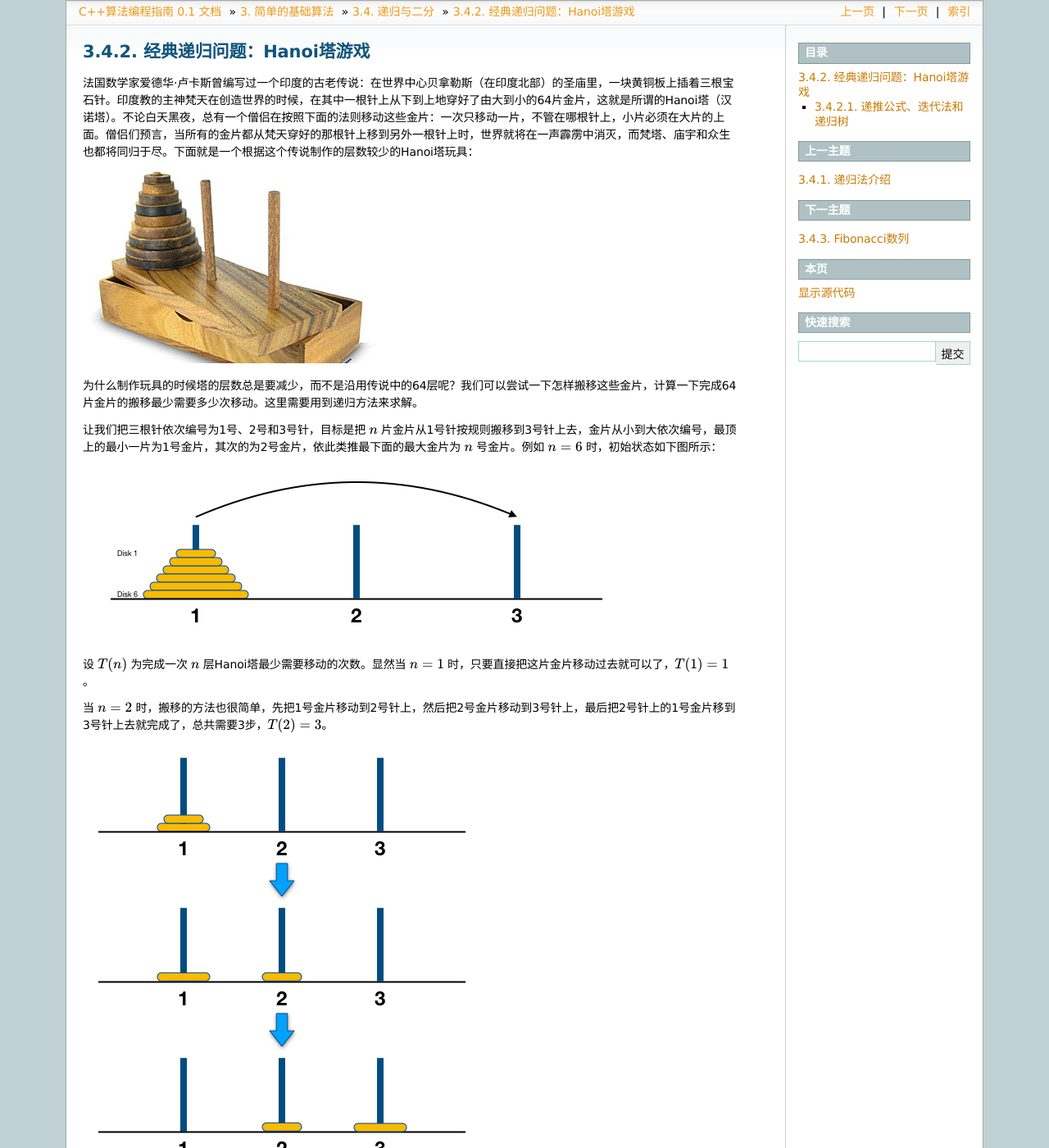
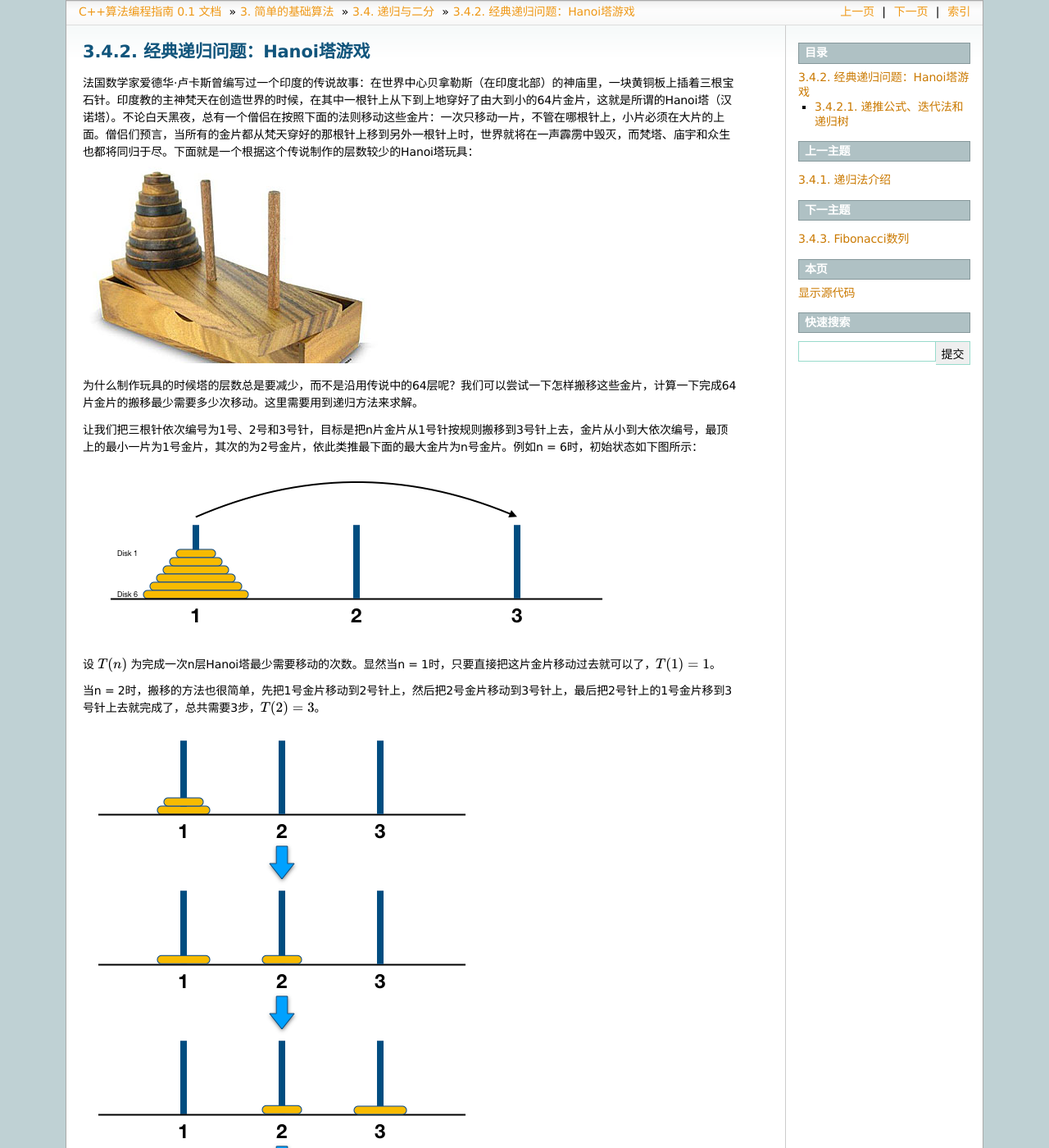
Before and after one commit to majorli/algo_guide, a Sphinx documentation site: the page built from source/ch02/sec04/242_hanoi.rst, in a window 1280 px wide and 1400 px high. Shown: the whole window at 82% size. Built offline with Sphinx 7.4.7, drawn with Linux system fonts in a browser that asks for light colours; formulas are drawn with MathJax 3; some of the changed text lies outside the part shown.

Commit message:
20200417_2317_241_242draft_proofread_ok

```diff
--- a/source/ch02/sec04/242_hanoi.rst
+++ b/source/ch02/sec04/242_hanoi.rst
@@ -3,25 +3,25 @@
 经典递归问题：Hanoi塔游戏
 ++++++++++++++++++++++++++++++++++++
 
-法国数学家爱德华·卢卡斯曾编写过一个印度的古老传说：在世界中心贝拿勒斯（在印度北部）的圣庙里，一块黄铜板上插着三根宝石针。印度教的主神梵天在创造世界的时候，在其中一根针上从下到上地穿好了由大到小的64片金片，这就是所谓的Hanoi塔（汉诺塔）。不论白天黑夜，总有一个僧侣在按照下面的法则移动这些金片：一次只移动一片，不管在哪根针上，小片必须在大片的上面。僧侣们预言，当所有的金片都从梵天穿好的那根针上移到另外一根针上时，世界就将在一声霹雳中消灭，而梵塔、庙宇和众生也都将同归于尽。下面就是一个根据这个传说制作的层数较少的Hanoi塔玩具：
+法国数学家爱德华·卢卡斯曾编写过一个印度的传说故事：在世界中心贝拿勒斯（在印度北部）的神庙里，一块黄铜板上插着三根宝石针。印度教的主神梵天在创造世界的时候，在其中一根针上从下到上地穿好了由大到小的64片金片，这就是所谓的Hanoi塔（汉诺塔）。不论白天黑夜，总有一个僧侣在按照下面的法则移动这些金片：一次只移动一片，不管在哪根针上，小片必须在大片的上面。僧侣们预言，当所有的金片都从梵天穿好的那根针上移到另外一根针上时，世界就将在一声霹雳中毁灭，而梵塔、庙宇和众生也都将同归于尽。下面就是一个根据这个传说制作的层数较少的Hanoi塔玩具：
 
 .. image:: ../../images/242_hanoi.jpg
 
 为什么制作玩具的时候塔的层数总是要减少，而不是沿用传说中的64层呢？我们可以尝试一下怎样搬移这些金片，计算一下完成64片金片的搬移最少需要多少次移动。这里需要用到递归方法来求解。
 
-让我们把三根针依次编号为1号、2号和3号针，目标是把 :math:`n` 片金片从1号针按规则搬移到3号针上去，金片从小到大依次编号，最顶上的最小一片为1号金片，其次的为2号金片，依此类推最下面的最大金片为 :math:`n` 号金片。例如 :math:`n=6` 时，初始状态如下图所示：
+让我们把三根针依次编号为1号、2号和3号针，目标是把n片金片从1号针按规则搬移到3号针上去，金片从小到大依次编号，最顶上的最小一片为1号金片，其次的为2号金片，依此类推最下面的最大金片为n号金片。例如n = 6时，初始状态如下图所示：
 
 .. image:: ../../images/242_hanoi_1.png
 
 
-设 :math:`T(n)` 为完成一次 :math:`n` 层Hanoi塔最少需要移动的次数。显然当 :math:`n=1` 时，只要直接把这片金片移动过去就可以了，:math:`T(1)=1`。
+设 :math:`T(n)` 为完成一次n层Hanoi塔最少需要移动的次数。显然当n = 1时，只要直接把这片金片移动过去就可以了，:math:`T(1)=1`\ 。
 
-当 :math:`n=2` 时，搬移的方法也很简单，先把1号金片移动到2号针上，然后把2号金片移动到3号针上，最后把2号针上的1号金片移到3号针上去就完成了，总共需要3步，:math:`T(2)=3`。
+当n = 2时，搬移的方法也很简单，先把1号金片移动到2号针上，然后把2号金片移动到3号针上，最后把2号针上的1号金片移到3号针上去就完成了，总共需要3步，:math:`T(2)=3`\ 。
 
 .. image:: ../../images/242_hanoi_2.png
 
 
-接下来我们可以这样来考虑，对于更大的金片数量 :math:`n\gt2`，先把上面的一叠 :math:`n-1` 片金片“整体地”搬移到2号针上，然后把最底下的 :math:`n` 号金片移动到3号针上，最后把2号针上这一叠 :math:`n-1` 片金片再整体地搬移到3号针上去，任务就完成了。
+接下来我们可以这样来考虑，对于更大的金片数量n > 2，先把上面的一叠n-1片金片“整体地”搬移到2号针上，然后把最底下的n号金片移动到3号针上，最后把2号针上这一叠n-1片金片再整体地搬移到3号针上去，任务就完成了。
 
 .. image:: ../../images/242_hanoi_3.png
 
@@ -29,9 +29,9 @@
 
    之所以可以这样递归地搬移，主要基于以下两个事实：
 
-   1、一定可以整体搬移任意高度的一叠金片，否则就意味着Hanoi塔变成一个无解的问题了。既然规模为 :math:`n` 的整个问题可解，那么规模为 :math:`n-1` 的部分问题就一定有解，因为它们有相同的解法，只是规模小1。
+   1、一定可以整体搬移任意高度的一叠金片，否则就意味着Hanoi塔变成一个无解的问题了。既然规模为n的整个问题可解，那么规模为n-1的部分问题就一定有解，因为它们有相同的解法，只是规模小1。
 
-   2、在整体搬移 :math:`n-1` 片金片时，剩下的那片 :math:`n` 号金片既不会被移动，也不会影响其他金片的移动。即对于整体搬移上面的 :math:`n-1` 片金片这一子问题而言，:math:`n` 号金片可以视为不存在。
+   2、在整体搬移n-1片金片时，剩下的那片n号金片既不会被移动，也不会影响其他金片的移动。即对于整体搬移上面的n-1片金片这一子问题而言，n号金片可以视为不存在。
 
 这样我们就设计出了一个可行的递归搬移算法，算法的递归终止条件为金片数等于1，但是在实际编程的时候，为了让代码更简洁，往往会用金片数等于0作为终止条件。这样一个程序将会非常地优雅简洁：
 
@@ -138,7 +138,7 @@
           &=2^n-1
       \end{align}
 
-这样我们就用迭代法计算出了Hanoi塔递归算法的总工作量：搬移 :math:`n` 片金片需要总共移动 :math:`T(n)=2^n-1` 次金片。
+这样我们就用迭代法计算出了Hanoi塔递归算法的总工作量：搬移n片金片需要总共移动 :math:`T(n)=2^n-1` 次金片。
 
 那么传说中的64片金片需要移动多少次呢？我们可以计算一下：
 
@@ -160,7 +160,7 @@
 
 .. math::
 
-   T(n)=\begin{cases}T(n_1)+\cdots+T(n_s)+f_1(n)+\cdots+f_t(n),&n\gt 1\\T_0,&n=1\end{cases}
+   T(n)=\begin{cases}T(n_1)+\cdots+T(n_s)+f_1(n)+\cdots+f_t(n)&,n\gt 1\\T_0&,n=1\end{cases}
 
 .. note::
 
@@ -168,7 +168,7 @@
 
    这种把各种各样的具体公式抽象为一个一般形式，然后从一般形式中具体化出一个具体公式的过程可能比较难理解，请大家仔细想一想。
 
-上面这个一般形式的递推公式中，我们称 :math:`T(n_1),\dots,T(n_s)` 这些项为\ :strong:`函数项`，它们会对应递归树上的节点。最初的树就只有一个树根节点 :math:`T(n)`：
+上面这个一般形式的递推公式中，我们称 :math:`T(n_1),\dots,T(n_s)` 这些项为\ :strong:`函数项`\ ，它们会对应递归树上的节点。最初的树就只有一个树根节点 :math:`T(n)`\ ：
 
 .. image:: ../../images/242_rectree_1.png
    :width: 50
@@ -177,7 +177,7 @@
 当一个节点还是一个函数项节点时，它是没有数值项的。
 
 
-迭代时，我们把当前树上所有的函数项节点进行替换。首先让它向下生长出一层新的子树，也就是它迭代产生的新函数项 :math:`T(n_1),\dots,T(n_s)`，然后将它自身替换为一个数值项节点，就是公式中除了函数项以外的部分 :math:`f_1(n)+\cdots+f_t(n)`：
+迭代时，我们把当前树上所有的函数项节点进行替换。首先让它向下生长出一层新的子树，也就是它迭代产生的新函数项 :math:`T(n_1),\dots,T(n_s)`\ ，然后将它自身替换为一个数值项节点，就是公式中除了函数项以外的部分 :math:`f_1(n)+\cdots+f_t(n)`\ ：
 
 .. image:: ../../images/242_rectree_2.png
    :width: 400
```
Also changed, not shown: other parts of source/ch02/sec04/242_hanoi.rst (+21 -23 lines), source/ch02/sec04/241_recursive.rst (+20 -20 lines).
